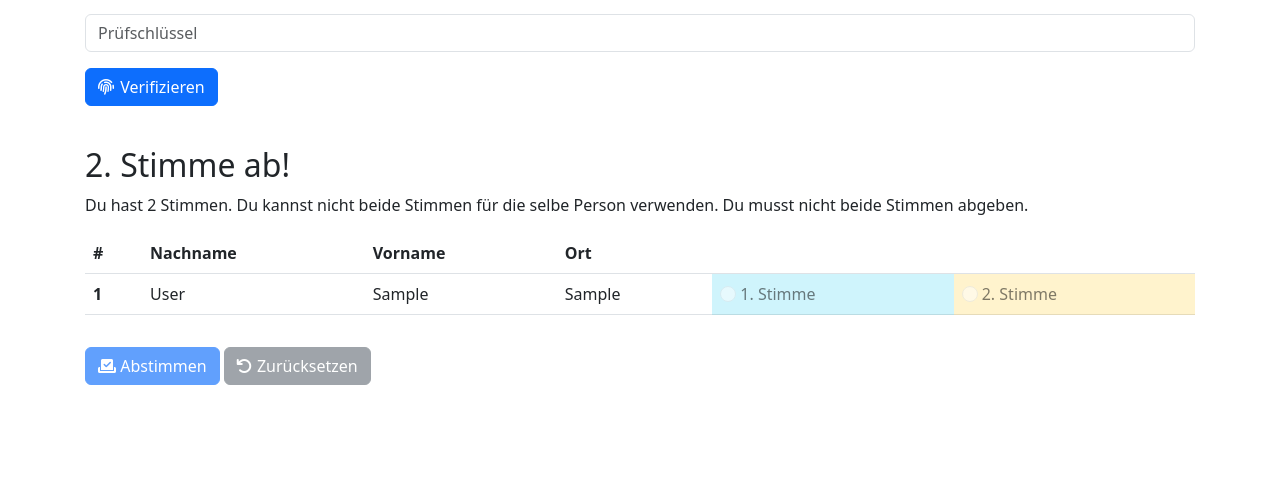
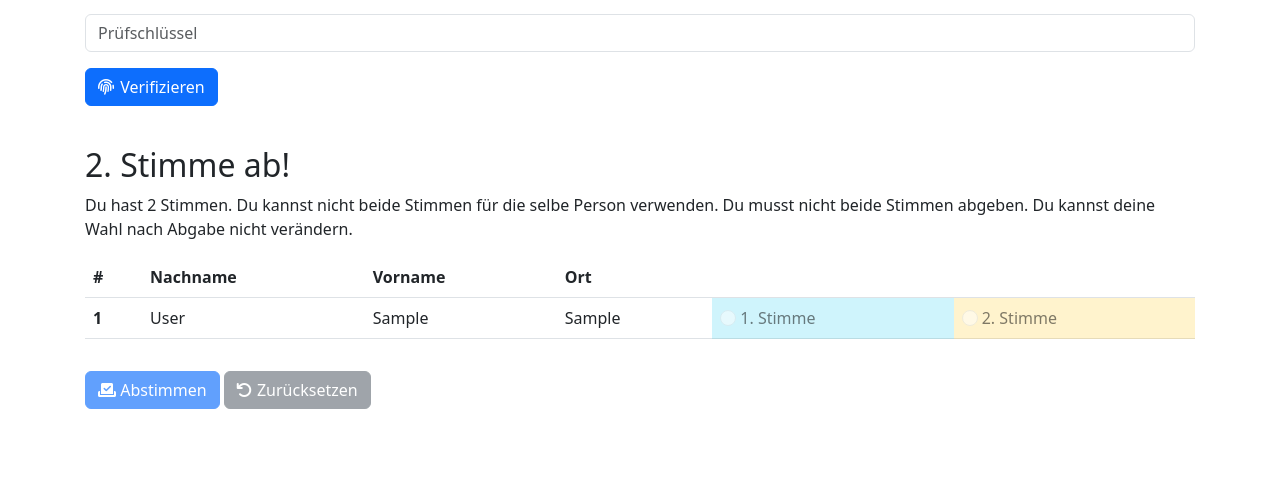
Before and after one commit to ethrgeist/generic_vote, a Django app: page /vote/ in a window 1280 px wide. Shown: the part 157-638 px from the top of the page. Run offline with Django 4.2, Linux system fonts and the light colour scheme; a user stored in the database is signed in; tables that the repository leaves empty hold one stand-in row (values such as "Sample post"); some libraries are stand-ins or nearby versions.

Commit message:
Explain voting

```diff
--- a/src/app/templates/vote.html
+++ b/src/app/templates/vote.html
@@ -107,7 +107,7 @@ $(document).ready(function() {
 </form>
 
 <h2>2. Stimme ab!</h2>
-<p>Du hast 2 Stimmen. Du kannst nicht beide Stimmen für die selbe Person verwenden. Du musst nicht beide Stimmen abgeben.</p>
+<p>Du hast 2 Stimmen. Du kannst nicht beide Stimmen für die selbe Person verwenden. Du musst nicht beide Stimmen abgeben. Du kannst deine Wahl nach Abgabe nicht verändern.</p>
 <form id="vote">
     <table class="table table-hover">
       <thead>
```
